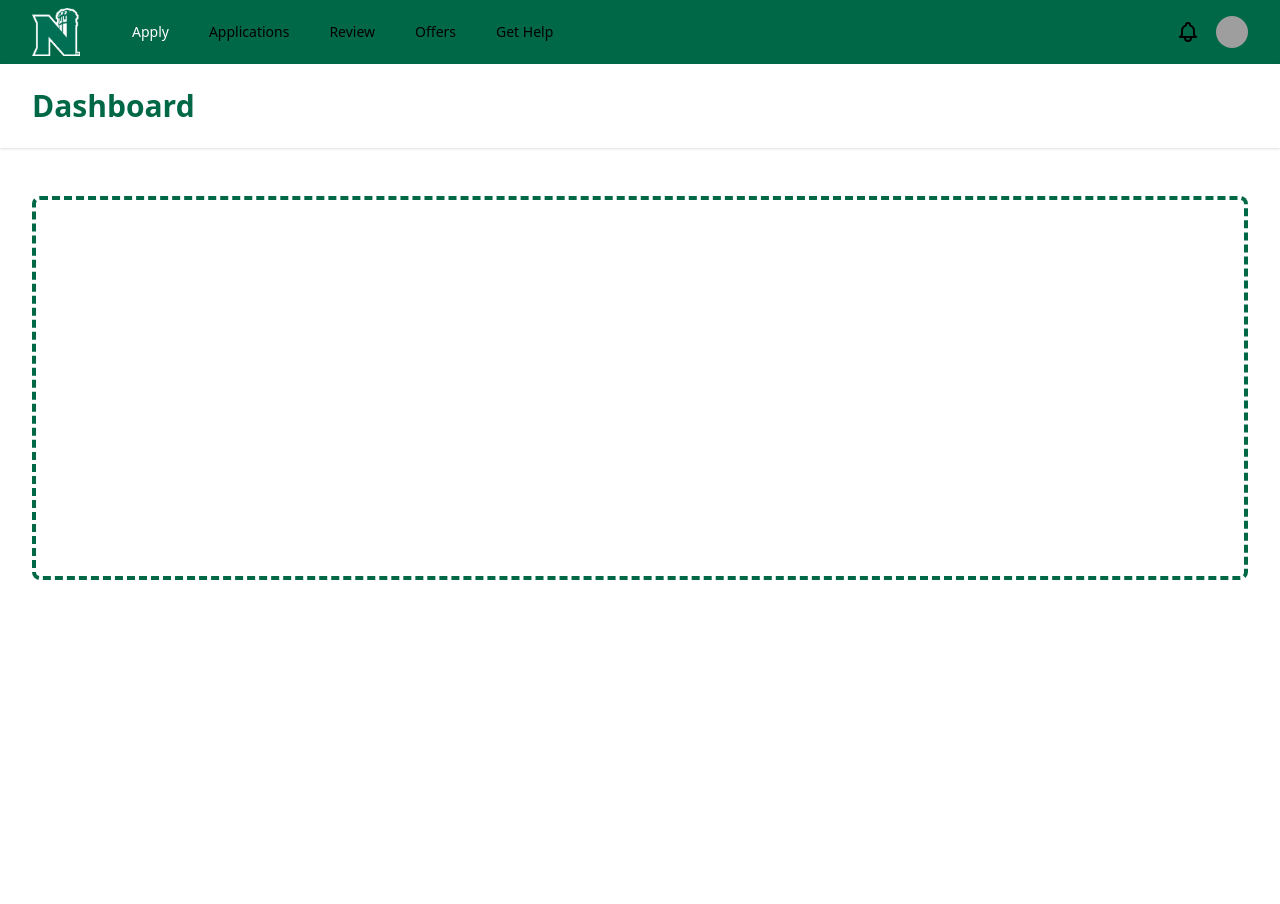
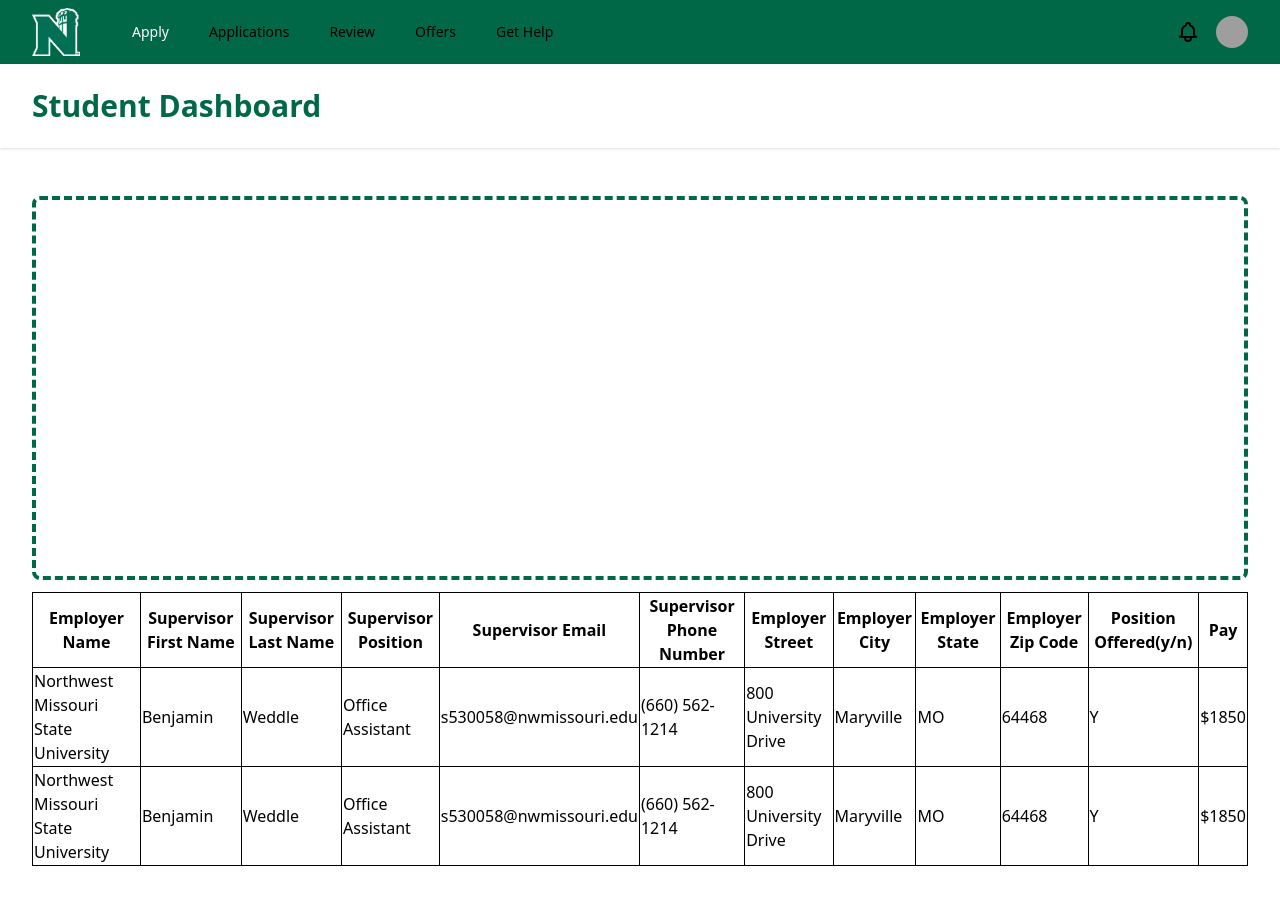
Before and after one commit to Software-Practise/front-end-intern-management, a React (Create React App) app: page /student in a window 1280 px wide. Shown: the top 904 px of the page. Before the commit the page ends 800 px from the top, so only its background shows below. Built offline with nearby package versions, Linux system fonts and the light colour scheme; grey boxes are pictures that could not be loaded.

Commit message:
Test table in Student

```diff
--- a/src/views/StudentDashboard.jsx
+++ b/src/views/StudentDashboard.jsx
@@ -56,8 +56,8 @@
                             href={item.href}
                             className={classNames(
                               item.current
-                                ? "bg-gray-900 text-white"
-                                : "text-gray-300 hover:bg-gray-700 hover:text-gray",
+                                ? "bg-white-900 text-white"
+                                : "text-white-300 hover:bg-white-700 hover:text-white",
                               "px-3 py-2 rounded-md text-sm font-medium"
                             )}
                             aria-current={item.current ? "page" : undefined}
@@ -201,7 +201,7 @@
 
         <header className="bg-gray-800 shadow">
           <div className="max-w-7xl mx-auto py-6 px-4 sm:px-6 lg:px-8">
-            <h1 className="text-3xl font-bold text-nwgreen">Dashboard</h1>
+            <h1 className="text-3xl font-bold text-nwgreen">Student Dashboard</h1>
           </div>
         </header>
         <main>
@@ -209,6 +209,54 @@
             {/* Replace with your content */}
             <div className="px-4 py-6 sm:px-0">
               <div className="border-4 border-dashed border-nwgreen rounded-lg h-96" />
+              <table class = "border-collapse mt-3 border border-slate-500 ...">
+                <thead>
+                  <tr>
+                    <th class="m-4 border border-slate-600 ...">Employer Name</th>
+                    <th class="m-4 border border-slate-600 ...">Supervisor First Name</th>
+                    <th class="m-4 border border-slate-600 ...">Supervisor Last Name</th>
+                    <th class="m-4 border border-slate-600 ...">Supervisor Position</th>
+                    <th class="m-4 border border-slate-600 ...">Supervisor Email</th>
+                    <th class="m-4 border border-slate-600 ...">Supervisor Phone Number</th>
+                    <th class="m-4 border border-slate-600 ...">Employer Street</th>
+                    <th class="m-4 border border-slate-600 ...">Employer City</th>
+                    <th class="m-4 border border-slate-600 ...">Employer State</th>
+                    <th class="m-4 border border-slate-600 ...">Employer Zip Code</th>
+                    <th class="m-4 border border-slate-600 ...">Position Offered(y/n)</th>
+                    <th class="m-4 border border-slate-600 ...">Pay</th>
+                  </tr>
+                </thead>
+                <tbody>
+                  <tr>
+                    <td class="border border-slate-700 ...">Northwest Missouri State University</td>
+                    <td class="border border-slate-700 ...">Benjamin</td>
+                    <td class="border border-slate-700 ...">Weddle</td>
+                    <td class="border border-slate-700 ...">Office Assistant</td>
+                    <td class="border border-slate-700 ...">s530058@nwmissouri.edu</td>
+                    <td class="border border-slate-700 ...">(660) 562-1214</td>
+                    <td class="border border-slate-700 ...">800 University Drive</td>
+                    <td class="border border-slate-700 ...">Maryville</td>
+                    <td class="border border-slate-700 ...">MO</td>
+                    <td class="border border-slate-700 ...">64468</td>
+                    <td class="border border-slate-700 ...">Y</td>
+                    <td class="border border-slate-700 ...">$1850</td>
+                  </tr>
+                  <tr>
+                  <td class="border border-slate-700 ...">Northwest Missouri State University</td>
+                    <td class="border border-slate-700 ...">Benjamin</td>
+                    <td class="border border-slate-700 ...">Weddle</td>
+                    <td class="border border-slate-700 ...">Office Assistant</td>
+                    <td class="border border-slate-700 ...">s530058@nwmissouri.edu</td>
+                    <td class="border border-slate-700 ...">(660) 562-1214</td>
+                    <td class="border border-slate-700 ...">800 University Drive</td>
+                    <td class="border border-slate-700 ...">Maryville</td>
+                    <td class="border border-slate-700 ...">MO</td>
+                    <td class="border border-slate-700 ...">64468</td>
+                    <td class="border border-slate-700 ...">Y</td>
+                    <td class="border border-slate-700 ...">$1850</td>
+                  </tr>
+                </tbody>
+              </table>
             </div>
             {/* /End replace */}
           </div>
```
